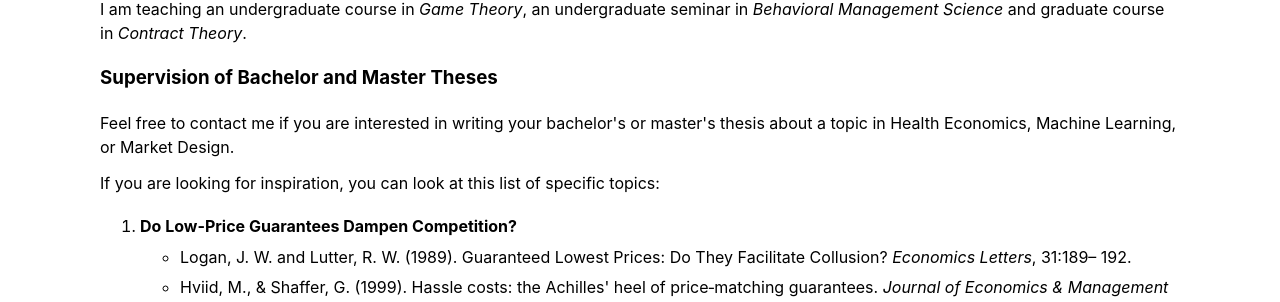
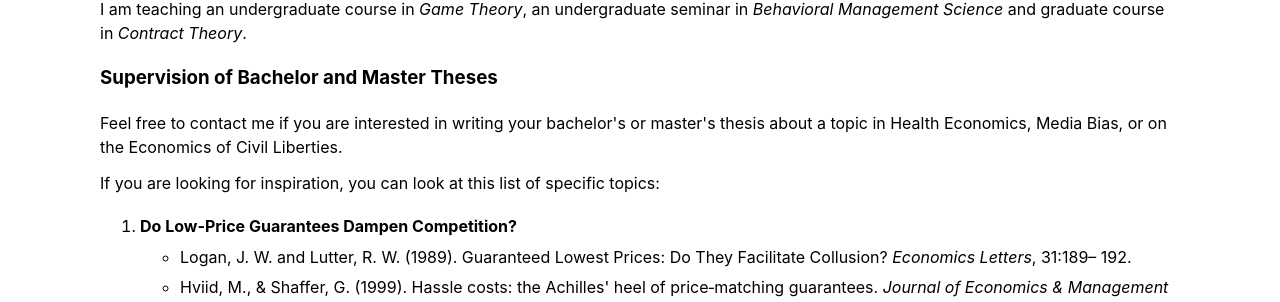
Before and after one commit to yerondiaye/yerondiaye.github.io, a Jekyll site: the page teaching.html, which Jekyll copies as it is, in a window 1280 px wide. Shown: the part 496-798 px from the top of the page. Built offline with Jekyll 4.4.1, drawn with Linux system fonts in a browser that asks for light colours.

Commit message:
Update teaching.html

```diff
--- a/teaching.html
+++ b/teaching.html
@@ -31,7 +31,7 @@
 
             <h3>Supervision of Bachelor and Master Theses</h3>
 
-<p>Feel free to contact me if you are interested in writing your bachelor's or master's thesis about a topic in Health Economics, Machine Learning, or Market Design.</p>
+<p>Feel free to contact me if you are interested in writing your bachelor's or master's thesis about a topic in Health Economics, Media Bias, or on the Economics of Civil Liberties.</p>
 <p>If you are looking for inspiration, you can look at this list of specific topics:</p>
 <ol>
 	<li><b>Do Low-Price Guarantees Dampen Competition?</b></li>
```
